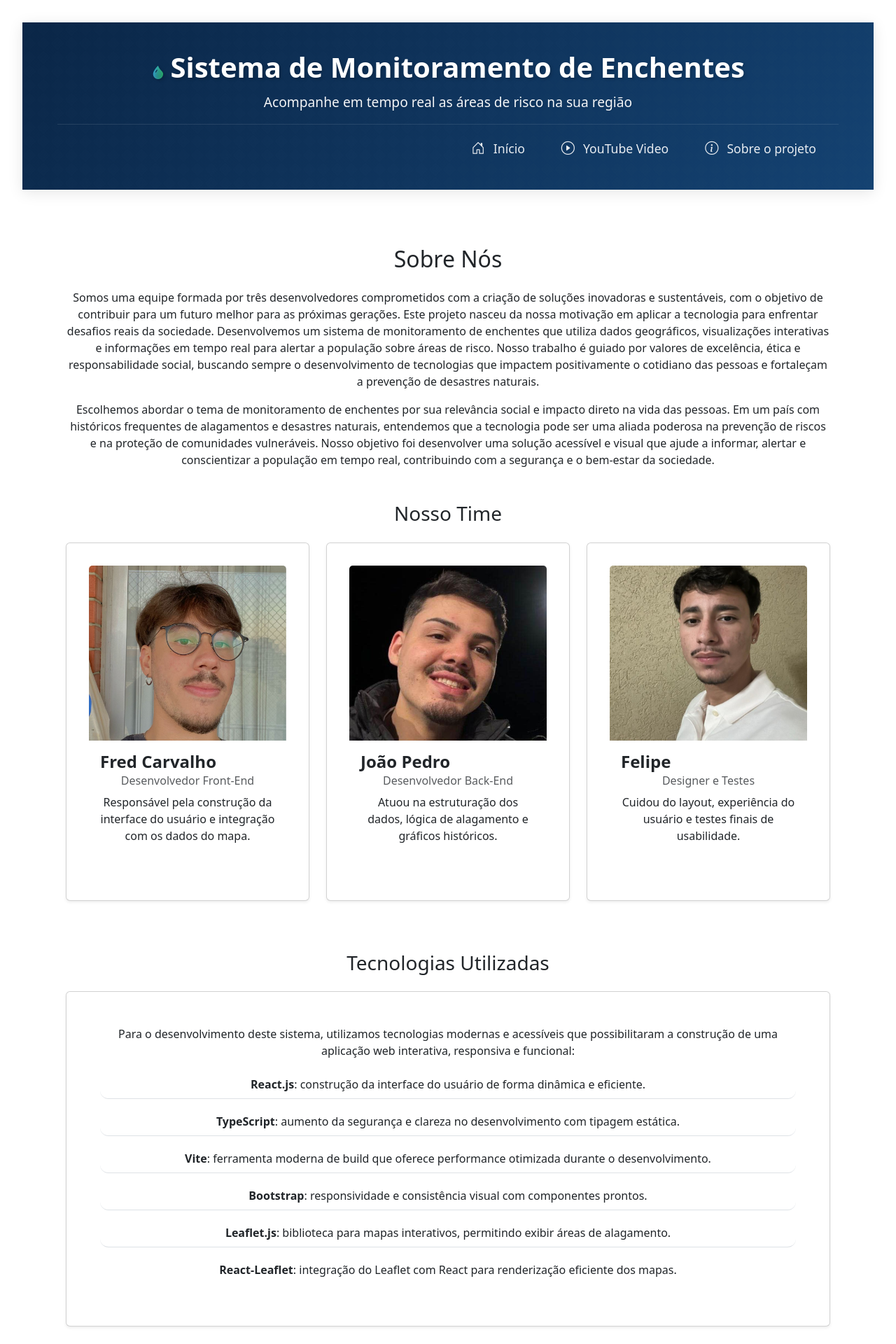
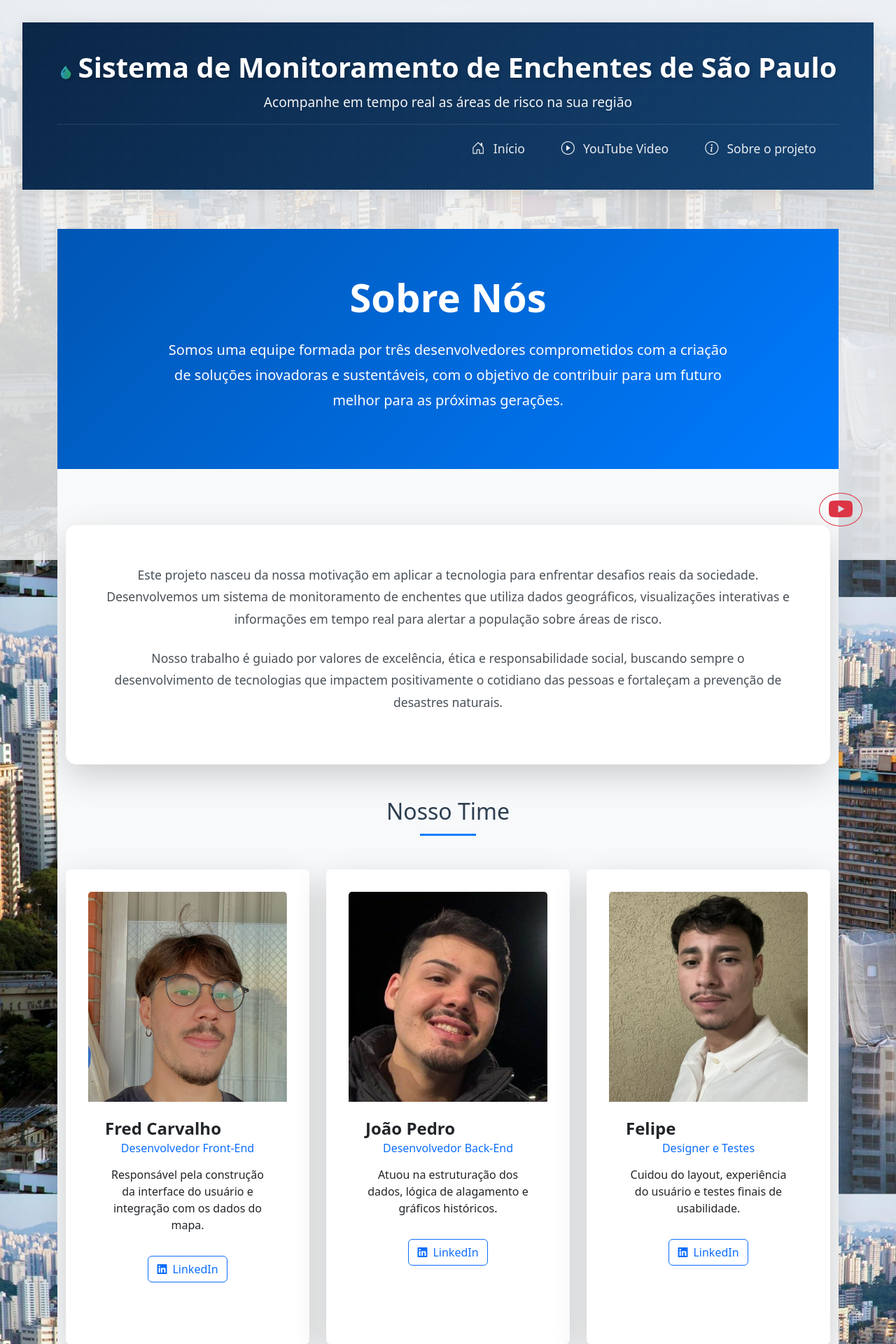
Before and after one commit to fcarvalhh/FIAP-ChallengeTHM, a React (Vite) app in the folder thm-fiap/: page /sobre in a window 1280 px wide. Shown: the top 1920 px of the page at 70% size. Built offline with nearby package versions, Linux system fonts and the light colour scheme.

Commit message:
feat: atualiza título da página, adiciona botão do YouTube com link, melhora estilos e estrutura da página "Sobre Nós" com informações da equipe e tecnologias utilizadas

```diff
--- a/thm-fiap/index.html
+++ b/thm-fiap/index.html
@@ -5,7 +5,7 @@
   <meta charset="UTF-8" />
   <link rel="icon" type="image/png" href="./cuidado.png" sizes="48x48" />
   <meta name="viewport" content="width=device-width, initial-scale=1.0" />
-  <title>Sistema de Monitoramento de Enchentes</title>
+  <title>Sistema de Monitoramento de Enchentes de São Paulo</title>
   <link rel="stylesheet" href="https://cdnjs.cloudflare.com/ajax/libs/font-awesome/6.0.0/css/all.min.css"
     integrity="SHA512-9usAa10IRO0HhonpyAIVpjrylPvoDwiPUiKdWk5t3PyolY1cOd4DSE0Ga+ri4AuTroPR5aQvXU9xC6qOPnzFeg=="
     crossorigin="anonymous" referrerpolicy="no-referrer" />
--- a/thm-fiap/src/components/features/BotaoYoutube.tsx
+++ b/thm-fiap/src/components/features/BotaoYoutube.tsx
@@ -4,8 +4,8 @@ const BotaoYoutube = () => {
 
     return (
         <>
-            <a className="btn btn-outline-danger rounded-circle position-fixed bottom-0 end-0 m-3 z-3" href="" target="_blank">
-                <i className="fa-brands fa-youtube"></i>
+            <a className="btn btn-outline-danger rounded-circle position-fixed bottom-0 end-0 m-5 z-100" href="https://www.youtube.com/@SaoPaulo" target="_blank">
+                <i className="fa-brands fa-youtube fa-2x"></i>
             </a>
         </>
     );
--- a/thm-fiap/src/components/navbar/Navbar.css
+++ b/thm-fiap/src/components/navbar/Navbar.css
@@ -3,6 +3,7 @@
     padding: 1rem 0;
     margin-top: 1rem;
     border-top: 1px solid rgba(255, 255, 255, 0.1);
+    position: center;
 }
 
 .navbar .nav-link {
--- a/thm-fiap/src/components/style/App.css
+++ b/thm-fiap/src/components/style/App.css
@@ -60,10 +60,24 @@
 }
 
 body {
-  background-color: #f0f2f5;
+  background: url('../../img/skyline-sao-paulo-brazil.jpg') no-repeat center center fixed;
+  background-size: cover;
+  position: relative;
   color: var(--text-color);
   font-family: 'Inter', -apple-system, BlinkMacSystemFont, 'Segoe UI', Roboto, Oxygen, Ubuntu, Cantarell, 'Open Sans', 'Helvetica Neue', sans-serif;
   line-height: 1.6;
+}
+
+body::before {
+  content: '';
+  position: fixed;
+  top: 0;
+  left: 0;
+  right: 0;
+  bottom: 0;
+  background-color: rgba(240, 242, 245, 0.85);
+  /* Cor de fundo com opacidade */
+  z-index: -1;
 }
 
 /* Estilos do cabeçalho */
@@ -145,8 +159,8 @@ header.main-header p {
 
 .list-group-item {
   border: none;
-  padding: 1.25rem;
-  margin-bottom: 0.75rem;
+  padding: 4rem;
+  margin-bottom: 1.2rem;
   border-radius: 12px !important;
   background-color: #f8f9fa;
   transition: var(--transition);
@@ -155,7 +169,7 @@ header.main-header p {
 }
 
 .list-group-item:hover {
-  background-color: #ffffff;
+  background-color: #c2b8b8;
   transform: translateX(5px);
   box-shadow: 0 4px 15px rgba(0, 0, 0, 0.05);
 }
--- a/thm-fiap/src/components/style/index.css
+++ b/thm-fiap/src/components/style/index.css
@@ -1,3 +1,5 @@
+@import url('./App.css');
+
 :root {
   font-family: system-ui, Avenir, Helvetica, Arial, sans-serif;
   line-height: 1.5;
@@ -11,6 +13,7 @@
   text-rendering: optimizeLegibility;
   -webkit-font-smoothing: antialiased;
   -moz-osx-font-smoothing: grayscale;
+  background: url('./img/skyline-sao-paulo-brazil.jpg') no-repeat center center fixed;
 }
 
 a {
@@ -29,6 +32,7 @@ body {
   place-items: center;
   min-width: 320px;
   min-height: 100vh;
+  background: url('./src/img/skyline-sao-paulo-brazil.jpg') no-repeat center center fixed;
 }
 
 h1 {
--- a/thm-fiap/src/pages/App.tsx
+++ b/thm-fiap/src/pages/App.tsx
@@ -6,6 +6,7 @@ import PainelNoticias from '../components/features/PainelNoticias';
 import SobreNos from './SobreNos';
 import "../components/style/App.css";
 import Navbar from '../components/navbar/Navbar';
+import BotaoYoutube from '../components/features/BotaoYoutube';
 
 // Componente da página inicial
 const Home = () => {
@@ -81,6 +82,9 @@ const Home = () => {
     );
 };
 
+
+
+
 // Componente para a página de vídeo
 const Video = () => {
     return (
@@ -104,15 +108,21 @@ const Video = () => {
     );
 };
 
+
+
+
+
 const App: React.FC = () => {
     return (
+
+
         <Router>
             <div className="container-fluid p-0">
                 <header className="main-header">
                     <div className="container">
                         <h1>
                             <i className="bi bi-droplet-fill text-gradient me-2"></i>
-                            Sistema de Monitoramento de Enchentes
+                            Sistema de Monitoramento de Enchentes de São Paulo
                         </h1>
                         <p>Acompanhe em tempo real as áreas de risco na sua região</p>
                         <Navbar />
@@ -126,7 +136,7 @@ const App: React.FC = () => {
                         <Route path="/sobre" element={<SobreNos />} />
                     </Routes>
                 </main>
-
+                <BotaoYoutube />
                 <footer>
                     <div className="container text-center">
                         <p>© 2024 FJF System - Monitoramento Inteligente de Enchentes</p>
--- /dev/null
+++ b/thm-fiap/src/pages/SobreNos.css
@@ -0,0 +1,106 @@
+.sobre-nos-container {
+    background-color: #f8f9fa;
+}
+
+.hero-section {
+    background: linear-gradient(135deg, #0056b3 0%, #007bff 100%);
+    padding: 4rem 0;
+    color: white;
+    margin-bottom: 2rem;
+}
+
+.hero-section .display-4 {
+    font-weight: 700;
+    margin-bottom: 2rem;
+}
+
+.mission-statement {
+    max-width: 800px;
+    margin: 0 auto;
+}
+
+.mission-statement .lead {
+    font-size: 1.25rem;
+    line-height: 1.8;
+}
+
+.section-title {
+    position: relative;
+    padding-bottom: 1rem;
+    margin-bottom: 3rem;
+    color: #2c3e50;
+}
+
+.section-title::after {
+    content: '';
+    position: absolute;
+    bottom: 0;
+    left: 50%;
+    transform: translateX(-50%);
+    width: 80px;
+    height: 3px;
+    background: #007bff;
+}
+
+.team-card {
+    transition: transform 0.3s ease-in-out;
+    border-radius: 15px;
+    overflow: hidden;
+}
+
+.team-card:hover {
+    transform: translateY(-10px);
+}
+
+.card-img-wrapper {
+    position: relative;
+    overflow: hidden;
+}
+
+.card-img-top {
+    transition: transform 0.3s ease-in-out;
+}
+
+.team-card:hover .card-img-top {
+    transform: scale(1.05);
+}
+
+.tech-card {
+    background: white;
+    border-radius: 10px;
+    transition: all 0.3s ease;
+    height: 100%;
+}
+
+.tech-card:hover {
+    transform: translateY(-5px);
+    box-shadow: 0 10px 20px rgba(0, 0, 0, 0.1);
+}
+
+.tech-card i {
+    color: #007bff;
+}
+
+.about-content .card {
+    border-radius: 15px;
+}
+
+.about-content p {
+    font-size: 1.1rem;
+    line-height: 1.8;
+    color: #495057;
+}
+
+@media (max-width: 768px) {
+    .hero-section {
+        padding: 3rem 0;
+    }
+
+    .mission-statement .lead {
+        font-size: 1.1rem;
+    }
+
+    .team-card {
+        margin-bottom: 2rem;
+    }
+}
--- a/thm-fiap/src/pages/SobreNos.tsx
+++ b/thm-fiap/src/pages/SobreNos.tsx
@@ -2,6 +2,7 @@ import React from 'react';
 import fredImg from '../img/fred.jpeg';
 import joaoImg from '../img/joao.jpg';
 import felipeImg from '../img/felipe.jpeg';
+import './SobreNos.css';
 
 const integrantes = [
   {
@@ -9,96 +10,120 @@ const integrantes = [
     funcao: 'Desenvolvedor Front-End',
     descricao: 'Responsável pela construção da interface do usuário e integração com os dados do mapa.',
     imagem: fredImg,
-    imagePosition: 'center 70%'
+    imagePosition: 'center 70%',
+    linkedin: 'https://www.linkedin.com/in/fred-carvalho1721/'
   },
   {
     nome: 'João Pedro',
     funcao: 'Desenvolvedor Back-End',
     descricao: 'Atuou na estruturação dos dados, lógica de alagamento e gráficos históricos.',
     imagem: joaoImg,
-    imagePosition: 'center center'
+    imagePosition: 'center center',
+    linkedin: 'https://www.linkedin.com/in/jo%C3%A3o-pedro-albino-58206b316'
   },
   {
     nome: 'Felipe',
     funcao: 'Designer e Testes',
     descricao: 'Cuidou do layout, experiência do usuário e testes finais de usabilidade.',
     imagem: felipeImg,
-    imagePosition: 'center center'
+    imagePosition: 'center center',
+    linkedin: 'https://www.linkedin.com/in/felipevazcoelho/'
   }
 ];
 
 const SobreNos: React.FC = () => {
   return (
-    <div className="container py-4">
-      <h2 className="mb-4">Sobre Nós</h2>
-      <p>
+    <div className="sobre-nos-container">
+      <div className="hero-section">
+        <div className="container">
+          <h1 className="display-4 text-center mb-4">Sobre Nós</h1>
+          <div className="row justify-content-center">
+            <div className="col-lg-10">
+              <div className="mission-statement">
+                <p className="lead text-center">
                   Somos uma equipe formada por três desenvolvedores comprometidos com a criação de soluções inovadoras e sustentáveis,
                   com o objetivo de contribuir para um futuro melhor para as próximas gerações.
+                </p>
+              </div>
+            </div>
+          </div>
+        </div>
+      </div>
+
+      <div className="container py-5">
+        <div className="about-content mb-5">
+          <div className="card shadow-lg border-0">
+            <div className="card-body p-4">
+              <p className="mb-4">
                 Este projeto nasceu da nossa motivação em aplicar a tecnologia para enfrentar desafios reais da sociedade.
                 Desenvolvemos um sistema de monitoramento de enchentes que utiliza dados geográficos, visualizações interativas e informações em tempo real
                 para alertar a população sobre áreas de risco.
+              </p>
+              <p>
                 Nosso trabalho é guiado por valores de excelência, ética e responsabilidade social,
                 buscando sempre o desenvolvimento de tecnologias que impactem positivamente o cotidiano das pessoas e fortaleçam a prevenção de desastres naturais.
               </p>
-      <p>
-        Escolhemos abordar o tema de monitoramento de enchentes por sua relevância social e impacto direto na vida das pessoas.
-        Em um país com históricos frequentes de alagamentos e desastres naturais,
-        entendemos que a tecnologia pode ser uma aliada poderosa na prevenção de riscos e na proteção de comunidades vulneráveis.
-        Nosso objetivo foi desenvolver uma solução acessível e visual que ajude a informar, alertar e conscientizar a população em tempo real,
-        contribuindo com a segurança e o bem-estar da sociedade.
-      </p>
+            </div>
+          </div>
+        </div>
 
-      <h3 className="mt-5 mb-4">Nosso Time</h3>
+        <h2 className="section-title text-center mb-5">Nosso Time</h2>
         <div className="row">
           {integrantes.map((membro, index) => (
             <div key={index} className="col-md-4 mb-4">
-            <div className="card h-100 text-center shadow-sm">
+              <div className="team-card card h-100 border-0 shadow-lg">
+                <div className="card-img-wrapper">
                   <img
                     src={membro.imagem}
                     alt={membro.nome}
                     className="card-img-top"
                     style={{
                       objectFit: 'cover',
-                  height: '250px',
+                      height: '300px',
                       objectPosition: membro.imagePosition
                     }}
                   />
-              <div className="card-body">
-                <h5 className="card-title">{membro.nome}</h5>
-                <h6 className="card-subtitle mb-2 text-muted">{membro.funcao}</h6>
+                </div>
+                <div className="card-body text-center p-4">
+                  <h4 className="card-title">{membro.nome}</h4>
+                  <h6 className="card-subtitle mb-3 text-primary">{membro.funcao}</h6>
                   <p className="card-text">{membro.descricao}</p>
+                  <a href={membro.linkedin} className="btn btn-outline-primary mt-3" target="_blank" rel="noopener noreferrer">
+                    <i className="fab fa-linkedin me-2"></i>LinkedIn
+                  </a>
                 </div>
               </div>
             </div>
           ))}
         </div>
 
-      <h3 className="mt-5 mb-4">Tecnologias Utilizadas</h3>
-      <div className="card shadow-sm">
-        <div className="card-body">
-          <p>
+        <div className="tech-section mt-5">
+          <h2 className="section-title text-center mb-5">Tecnologias Utilizadas</h2>
+          <div className="card shadow-lg border-0">
+            <div className="card-body p-4">
+              <p className="text-center mb-4">
                 Para o desenvolvimento deste sistema, utilizamos tecnologias modernas e acessíveis que possibilitaram a construção de uma aplicação web interativa, responsiva e funcional:
               </p>
-          <ul className="list-group list-group-flush">
-            <li className="list-group-item">
-              <strong>React.js</strong>: construção da interface do usuário de forma dinâmica e eficiente.
-            </li>
-            <li className="list-group-item">
-              <strong>TypeScript</strong>: aumento da segurança e clareza no desenvolvimento com tipagem estática.
-            </li>
-            <li className="list-group-item">
-              <strong>Vite</strong>: ferramenta moderna de build que oferece performance otimizada durante o desenvolvimento.
-            </li>
-            <li className="list-group-item">
-              <strong>Bootstrap</strong>: responsividade e consistência visual com componentes prontos.
-            </li>
-            <li className="list-group-item">
-              <strong>Leaflet.js</strong>: biblioteca para mapas interativos, permitindo exibir áreas de alagamento.
-            </li>
-            <li className="list-group-item">
-              <strong>React-Leaflet</strong>: integração do Leaflet com React para renderização eficiente dos mapas.
-            </li>
-          </ul>
+              <div className="row g-4">
+                {[
+                  { nome: 'React.js', descricao: 'Construção da interface do usuário de forma dinâmica e eficiente', icone: 'fab fa-react' },
+                  { nome: 'TypeScript', descricao: 'Aumento da segurança e clareza no desenvolvimento com tipagem estática', icone: 'fas fa-code' },
+                  { nome: 'Vite', descricao: 'Ferramenta moderna de build que oferece performance otimizada', icone: 'fas fa-bolt' },
+                  { nome: 'Bootstrap', descricao: 'Responsividade e consistência visual com componentes prontos', icone: 'fab fa-bootstrap' },
+                  { nome: 'Leaflet.js', descricao: 'Biblioteca para mapas interativos, permitindo exibir áreas de alagamento', icone: 'fas fa-map-marked-alt' },
+                  { nome: 'React-Leaflet', descricao: 'Integração do Leaflet com React para renderização eficiente dos mapas', icone: 'fas fa-map' }
+                ].map((tech, index) => (
+                  <div key={index} className="col-md-4">
+                    <div className="tech-card text-center p-3">
+                      <i className={`${tech.icone} fa-2x mb-3 text-primary`}></i>
+                      <h5>{tech.nome}</h5>
+                      <p className="mb-0">{tech.descricao}</p>
+                    </div>
+                  </div>
+                ))}
+              </div>
+            </div>
+          </div>
         </div>
       </div>
     </div>
```
Also changed, not shown: thm-fiap/src/img/skyline-sao-paulo-brazil.jpg (added). Lines whose indentation alone changed are shown as unchanged.
